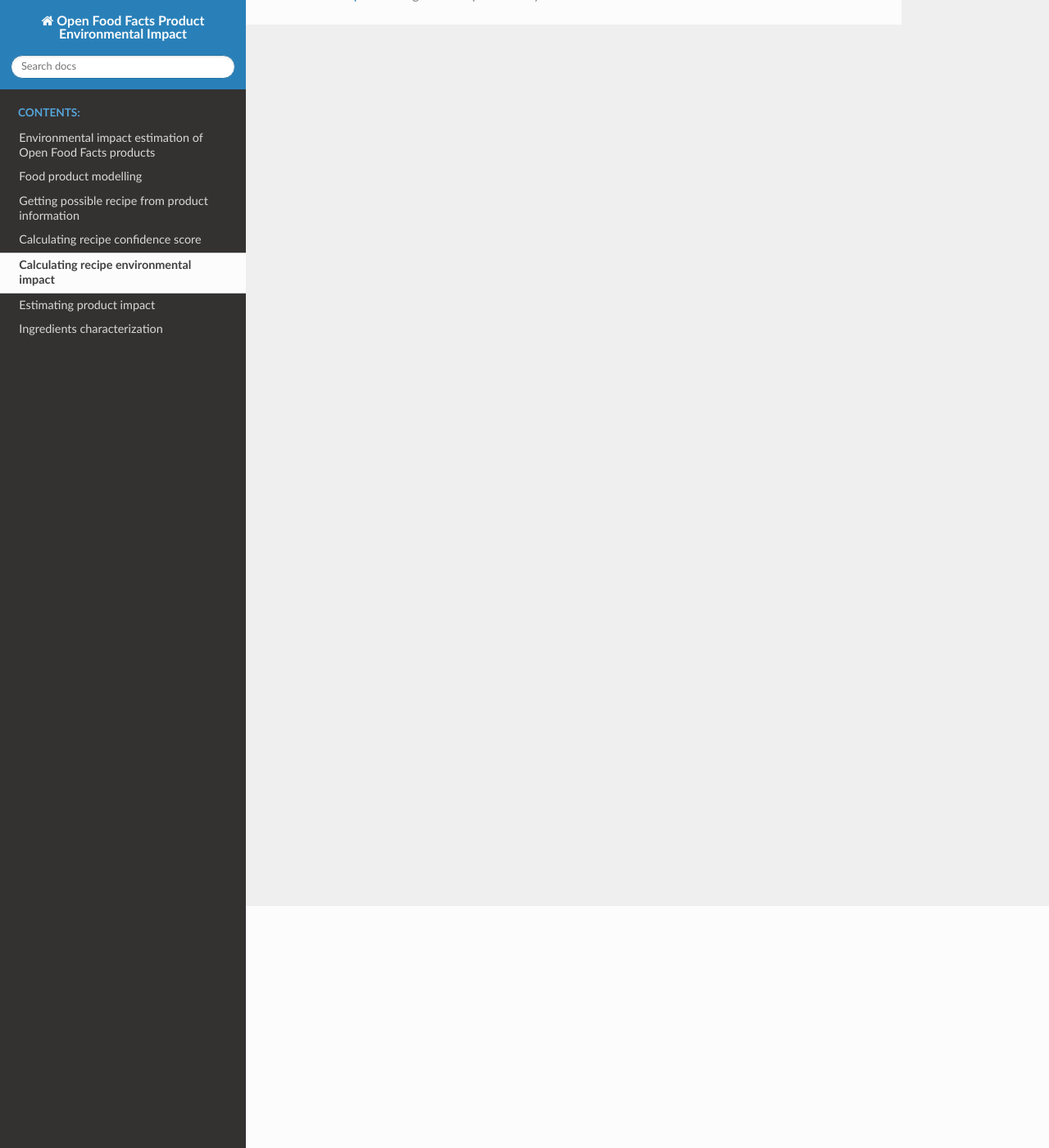
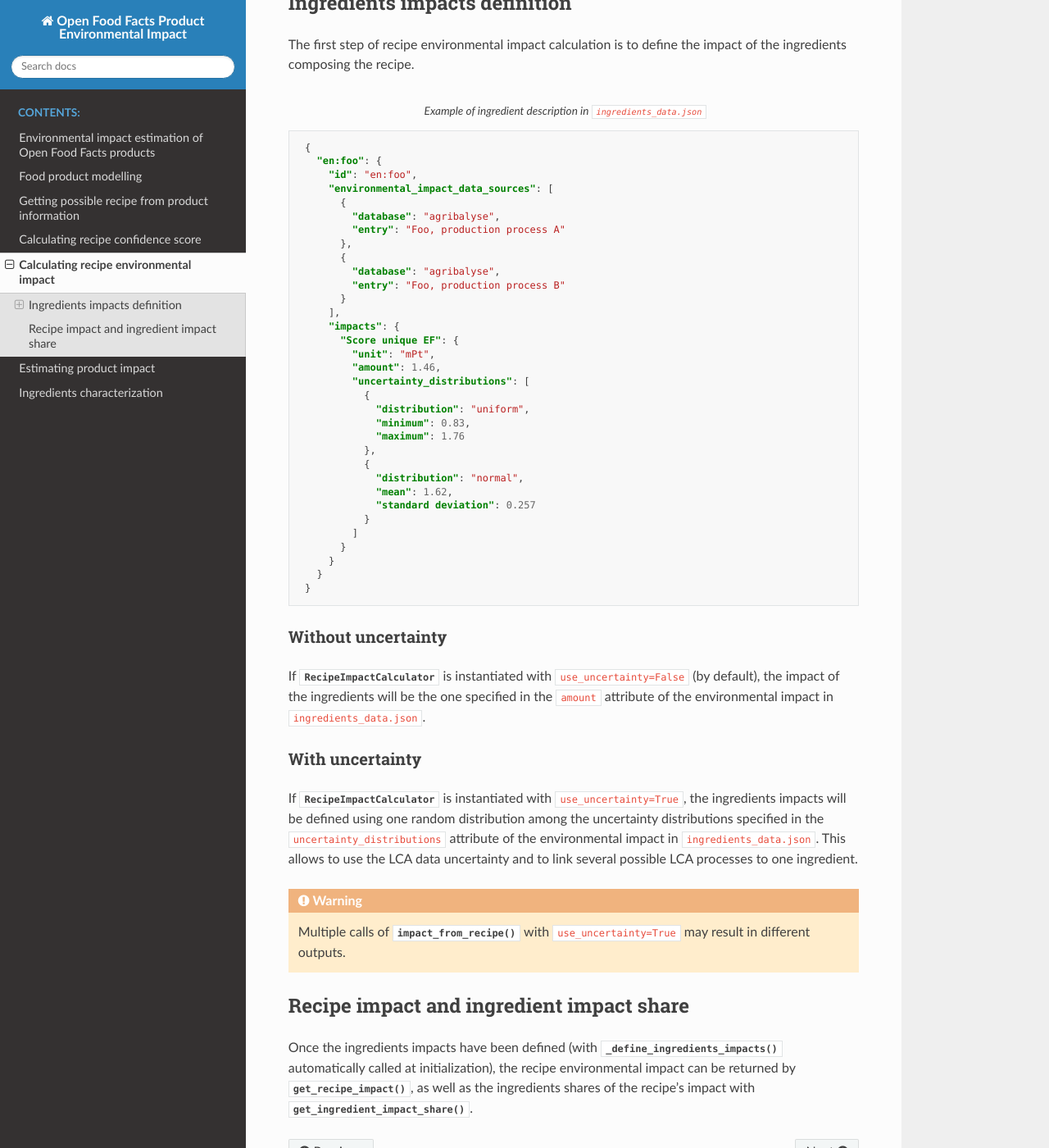
Before and after one commit to openfoodfacts/off-product-environmental-impact, a Sphinx documentation site: the page built from doc/source/calculating-recipe-environmental-impact.rst, in a window 1280 px wide and 1400 px high, scrolled down 295 px. Shown: the whole window at 82% size. Built offline with Sphinx 7.4.7 and the Read the Docs theme 2.0.0, drawn with Linux system fonts in a browser that asks for light colours; some of the changed text lies outside the part shown.

Commit message:
Added doc on recipe environmental impact calculation

```diff
--- a/doc/source/calculating-recipe-environmental-impact.rst
+++ b/doc/source/calculating-recipe-environmental-impact.rst
@@ -1,2 +1,66 @@
 Calculating recipe environmental impact
 =======================================
+
+The calculation of the environmental impact of a recipe is done by :class:`~impacts_estimation.impact_estimation.RecipeImpactCalculator` or its wrapper :func:`~impacts_estimation.impact_estimation.impact_from_recipe`. It is calculated by doing a sum of the ingredients masses weighted by their environmental impact. For more information about how the environmental impact of ingredients is collected, see :ref:`Ingredients characterization`.
+
+Ingredients impacts definition
+------------------------------
+
+The first step of recipe environmental impact calculation is to define the impact of the ingredients composing the recipe.
+
+
+.. code-block:: json
+   :caption: Example of ingredient description in ``ingredients_data.json``
+
+    {
+      "en:foo": {
+        "id": "en:foo",
+        "environmental_impact_data_sources": [
+          {
+            "database": "agribalyse",
+            "entry": "Foo, production process A"
+          },
+          {
+            "database": "agribalyse",
+            "entry": "Foo, production process B"
+          }
+        ],
+        "impacts": {
+          "Score unique EF": {
+            "unit": "mPt",
+            "amount": 1.46,
+            "uncertainty_distributions": [
+              {
+                "distribution": "uniform",
+                "minimum": 0.83,
+                "maximum": 1.76
+              },
+              {
+                "distribution": "normal",
+                "mean": 1.62,
+                "standard deviation": 0.257
+              }
+            ]
+          }
+        }
+      }
+    }
+
+
+Without uncertainty
++++++++++++++++++++
+
+If :class:`~impacts_estimation.impact_estimation.RecipeImpactCalculator` is instantiated with ``use_uncertainty=False`` (by default), the impact of the ingredients will be the one specified in the ``amount`` attribute of the environmental impact in ``ingredients_data.json``.
+
+With uncertainty
+++++++++++++++++
+
+If :class:`~impacts_estimation.impact_estimation.RecipeImpactCalculator` is instantiated with ``use_uncertainty=True``, the ingredients impacts will be defined using one random distribution among the uncertainty distributions specified in the ``uncertainty_distributions`` attribute of the environmental impact in ``ingredients_data.json``. This allows to use the LCA data uncertainty and to link several possible LCA processes to one ingredient.
+
+.. warning::
+   Multiple calls of :func:`~impacts_estimation.impact_estimation.impact_from_recipe` with ``use_uncertainty=True`` may result in different outputs.
+
+Recipe impact and ingredient impact share
+-----------------------------------------
+
+Once the ingredients impacts have been defined (with :meth:`~impacts_estimation.impact_estimation.RecipeImpactCalculator._define_ingredients_impacts` automatically called at initialization), the recipe environmental impact can be returned by :meth:`~impacts_estimation.impact_estimation.RecipeImpactCalculator.get_recipe_impact`, as well as the ingredients shares of the recipe's impact with :meth:`~impacts_estimation.impact_estimation.RecipeImpactCalculator.get_ingredient_impact_share`.
```
